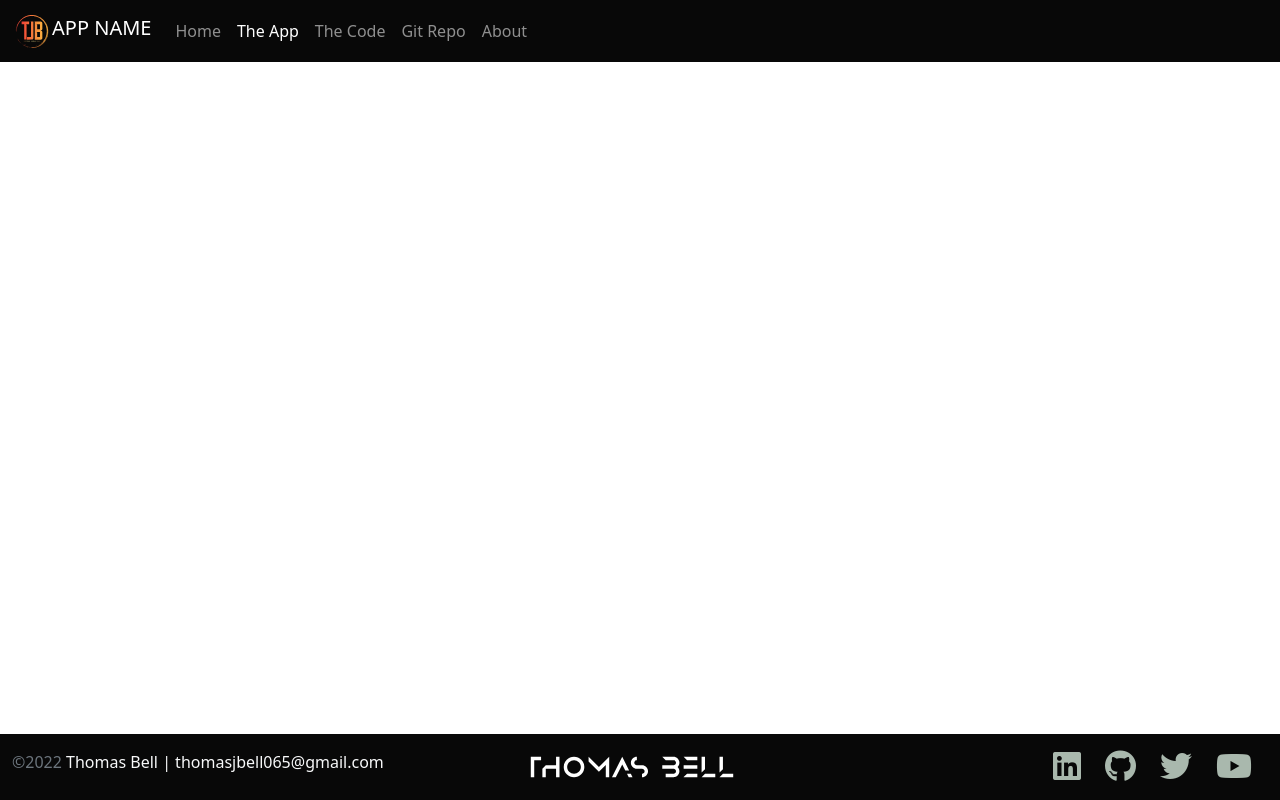
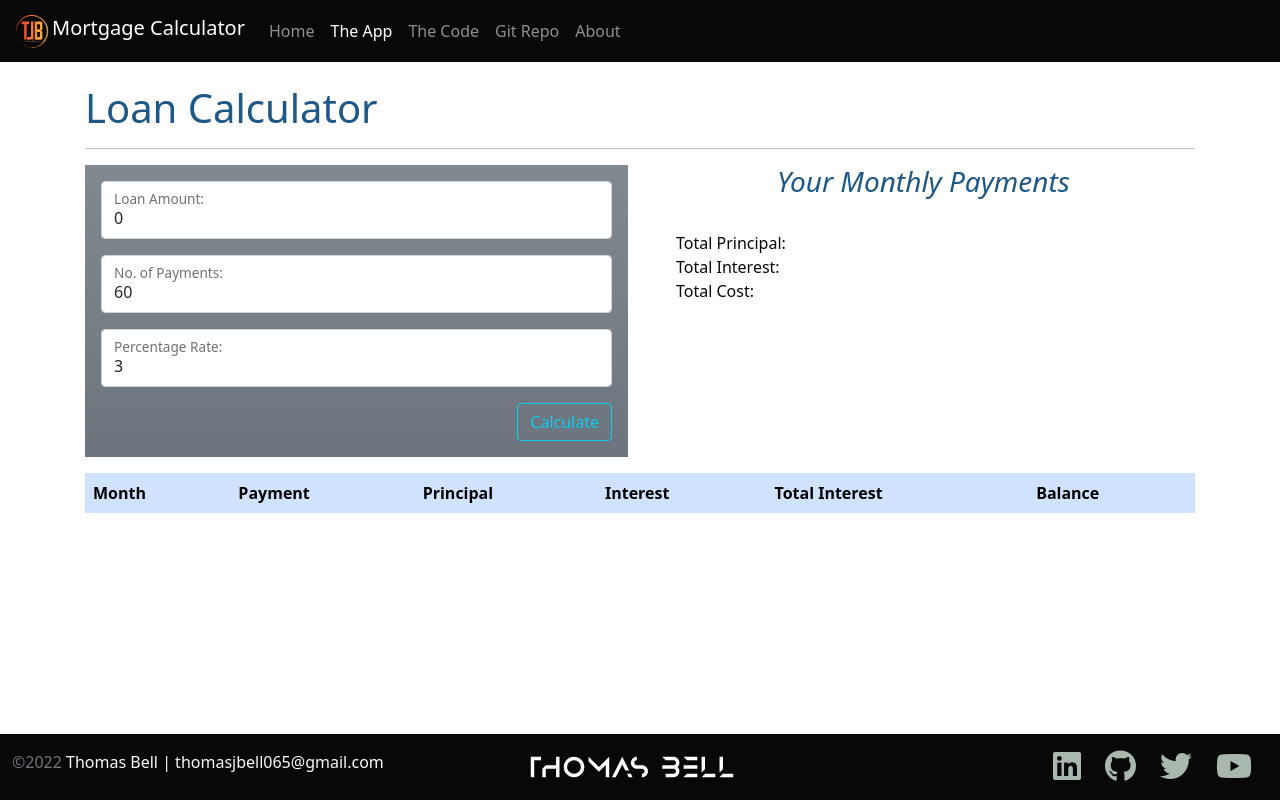
Before and after one commit to thomas065/MortgageCalculator, a plain HTML site: page app.html in a window 1280 px wide. Drawn offline with nearby package versions, Linux system fonts and the light colour scheme.

Commit message:
initital commit
first project done without hand holding, so proud of myself.  I will need to come back and import JS

```diff
--- a/app.html
+++ b/app.html
@@ -2,7 +2,7 @@
 <html lang="en" class="h-100">
 
 <head>
-    <title>App Name: A Coding Project by Thomas Bell</title>
+    <title>Mortgage Calculator: A Coding Project by Thomas Bell</title>
     <!-- Required meta tags -->
     <meta charset="utf-8">
     <meta name="viewport" content="width=device-width, initial-scale=1, shrink-to-fit=no">
@@ -22,7 +22,9 @@
     <!-- ===== Nav Section ==== -->
     <nav class="navbar navbar-expand-md navbar-dark fixed-top ">
         <div class="container-fluid">
-            <a class="navbar-brand" href="#"><img src="img/Color logo - no background.svg" class="d-inline-block align-text-top" alt="Thomas Bell logo" width="40" height="35">APP NAME</a>
+            <a class="navbar-brand" href="#"><img src="img/Color logo - no background.svg"
+                    class="d-inline-block align-text-top" alt="Thomas Bell logo" width="40"
+                    height="35">Mortgage Calculator</a>
 
             <button class="navbar-toggler" type="button" data-bs-toggle="collapse" data-bs-target="#navbarCollapse"
                 aria-controls="navbarCollapse" aria-expanded="false" aria-label="Toggle navigation">
@@ -40,7 +42,8 @@
                         <a class="nav-link" href="code.html">The Code</a>
                     </li>
                     <li class="nav-item">
-                        <a class="nav-link" target="_blank" href="https://github.com/thomas065?tab=repositories">Git Repo</a>
+                        <a class="nav-link" target="_blank" href="https://github.com/thomas065/MortgageCalculator">Git
+                            Repo</a>
                     </li>
                     <li class="nav-item">
                         <a class="nav-link" target="_blank" href="#">About</a>
@@ -51,8 +54,66 @@
     </nav>
     <!-- ===== Main Section ==== -->
     <main class="flex-shrink-0">
-        <div class="container mt-5">
-
+        <div class="container mt-4">
+            <div class="row">
+                <div class="col">
+                    <h1>Loan Calculator</h1><hr>
+                </div>
+            </div>
+            <div class="row">
+                <div class="col">
+                    <div class="p-3 bg-secondary bg-gradient text-dark">
+                        <form>
+                            <div class="form-floating mb-3">
+                                <input type="number" class="form-control" id=" loanAmount" placeholder="0" value="0">
+                                <label for="loanAmount">Loan Amount:</label>
+                            </div>
+                            <div class="form-floating mb-3">
+                                <input type="number" class="form-control" id="payment" placeholder="60" value="60">
+                                <label for="payment">No. of Payments:</label>
+                            </div>
+                            <div class="form-floating mb-3">
+                                <input type="number" class="form-control" id="percentage" placeholder="3" value="3">
+                                <label for="percentage">Percentage Rate:</label>
+                            </div>
+                            <div class="d-flex justify-content-end">
+                                <button type="button" class="btn btn-outline-info">Calculate</button>
+                            </div>
+                        </form>
+                    </div>
+                </div>
+                <div class="col">
+                    <div>
+                        <h3 class="fst-italic fw-lighter text-center">Your Monthly Payments</h3>
+                    </div>
+                    <div class="p-4">
+                        <ul class="list-unstyled">
+                            <li>Total Principal:</li>
+                            <li>Total Interest:</li>
+                            <li>Total Cost:</li>
+                        </ul>
+                    </div>
+                </div>
+            </div>
+            <div class="row mt-3">
+                <div class="col table-responsive">
+                    <table class="table table-striped table-hover table-borderless">
+                        <thead class="table-primary">
+                            <tr>
+                                <th scope="col">Month</th>
+                                <th scope="col">Payment</th>
+                                <th scope="col">Principal</th>
+                                <th scope="col">Interest</th>
+                                <th scope="col">Total Interest</th>
+                                <th scope="col">Balance</th>
+                            </tr>
+                        </thead>
+                        <tbody>
+                            <tr></tr>
+                        </tbody>
+                    </table>
+                </div>
+            </div>
         </div>
     </main>
     <!-- ===== Footer Section ==== -->
```
Also changed, not shown: code.html (+6 -5 lines), index.html (+9 -6 lines), img/Black logo - no background.svg (deleted), img/calculator.jpg (added), img/home.jpg (added).
